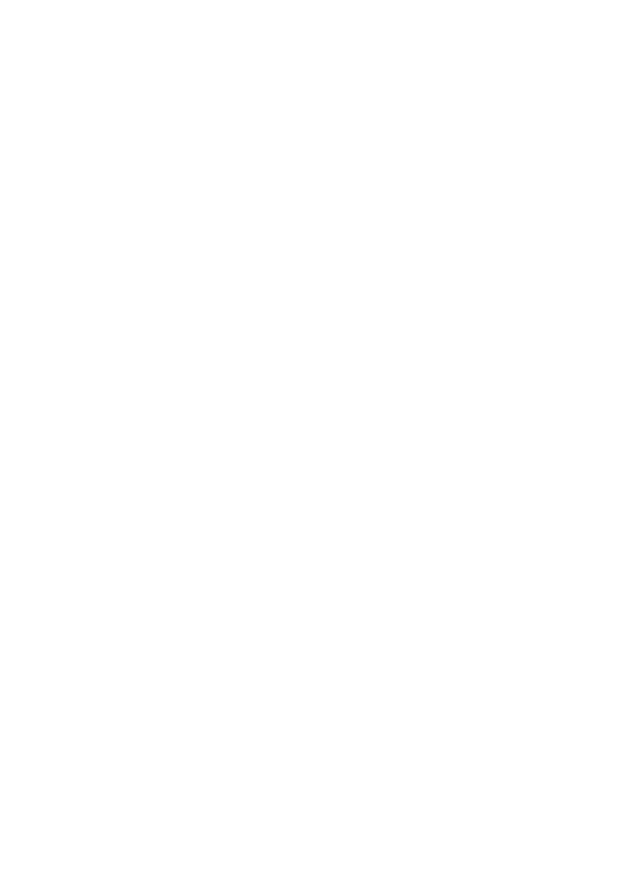
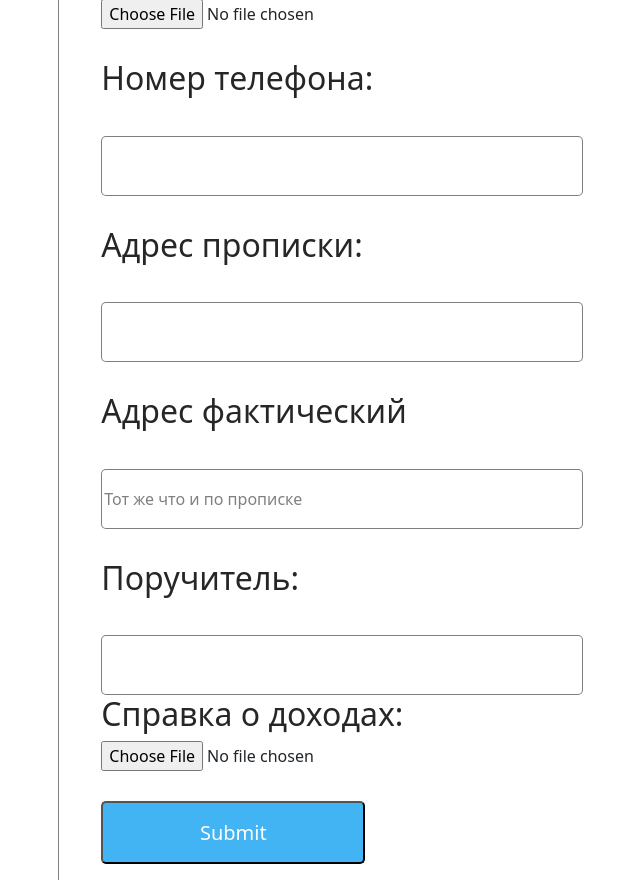
Before and after one commit to AidanaTur7777/srm, a React (Create React App) app: page /counterparties in a window 1280 px wide. Shown: the part 1020-1900 px from the top of the page, without its empty margins (251-891 px from the left). Before the commit the page ends 800 px from the top, so only its background shows below. Built offline with nearby package versions, Linux system fonts and the light colour scheme.

Commit message:
feat: add Counterparties page

```diff
--- a/src/pages/Counterparties.jsx
+++ b/src/pages/Counterparties.jsx
@@ -5,7 +5,94 @@
 const Counterparties = () => {
   return (
     <div>
-      <section className="counterparties">
+      <section className={cl.counterparties__container}>
+        <div className={cl.counterparties__content}>
+          <h2>ФИО клиента:</h2>
+          <input
+            className={cl.counterparties__input}
+            type="text"
+          />
+          <h2>Тип кредита:</h2>
+          <select id={cl.counterparties__accor}>
+            <option value="Выбрать" >Выбрать</option>
+          </select>
+
+          <h2>Статус клиента:</h2>
+          <input
+            className={cl.counterparties__input}
+            type="text"
+          />
+          <h2>
+            Сумма кредита:
+          </h2>
+
+          <p className={cl.block__input}>
+            <span>Введите нужную сумму</span>
+            <input
+              className={cl.counterparties__input}
+              type="text"
+            />
+          </p>
+
+          <h2>
+            Семейное положение:
+          </h2>
+          <select id={cl.counterparties__accor}>
+            <option value="Выбрать" >Выбрать</option>
+          </select>
+
+          <h2>
+            Кредитная история
+          </h2>
+          <input type="file" />
+
+
+          <h2>
+            Номер телефона:
+          </h2>
+          <input
+            className={cl.counterparties__input}
+            type="text"
+          />
+
+          <h2>
+            Адрес прописки:
+          </h2>
+          <input
+            className={cl.counterparties__input}
+            type="text"
+          />
+
+          <h2>
+            Адрес фактический
+          </h2>
+          <input
+            className={cl.counterparties__input}
+            type="text"
+            placeholder='Тот же что и по прописке'
+          />
+
+          <h2>
+            Поручитель:
+          </h2>
+
+          <input
+            className={cl.counterparties__input}
+            type="text"
+          />
+        </div>
+
+        <h2>
+          Справка о доходах:
+        </h2>
+
+        <p className={cl.block__input__btn}>
+          <input type="file" />
+
+          <button className={cl.counterparties__btn}>
+            Submit
+          </button>
+        </p>
 
       </section>
     </div>
--- a/src/scss/counterparties.module.scss
+++ b/src/scss/counterparties.module.scss
@@ -0,0 +1,78 @@
+.counterparties__content {
+  display: flex;
+  flex-direction: column;
+  gap: 30px;
+  margin-top: 2rem;
+}
+#counterparties__accor {
+  width: 157px;
+  height: 53px;
+
+  border: 1px solid rgba(0, 0, 0, 0.5);
+  border-radius: 5px;
+}
+
+.block__input {
+  display: flex;
+  flex-direction: column;
+
+  & > span {
+    font-family: "Roboto";
+    font-style: normal;
+    font-weight: 400;
+    font-size: 16px;
+    line-height: 19px;
+    /* identical to box height */
+
+    color: rgba(0, 0, 0, 0.8);
+  }
+  & > input {
+    width: 482px;
+    height: 60px;
+    border: 1px solid rgba(0, 0, 0, 0.5);
+    border-radius: 5px;
+  }
+}
+
+.counterparties__input {
+  width: 482px;
+  height: 60px;
+  border: 1px solid rgba(0, 0, 0, 0.5);
+  border-radius: 5px;
+}
+
+.counterparties__input::placeholder {
+  /* Chrome, Firefox, Opera, Safari 10.1+ */
+  color: gray;
+  opacity: 1; /* Firefox */
+
+  &:-ms-input-placeholder {
+    /* Internet Explorer 10-11 */
+    color: gray;
+  }
+
+  &::-ms-input-placeholder {
+    /* Microsoft Edge */
+    color: gray;
+  }
+}
+
+.counterparties__btn {
+  background: #42b4f4;
+  border-radius: 5px;
+  width: 264px;
+  height: 63px;
+  color: #fff;
+  font-size: 20px;
+
+  &:hover {
+    background: darkblue;
+    transition: all 0.5s ease;
+  }
+}
+
+.block__input__btn {
+display: flex;
+flex-direction: column;
+gap: 30px;
+}
```
